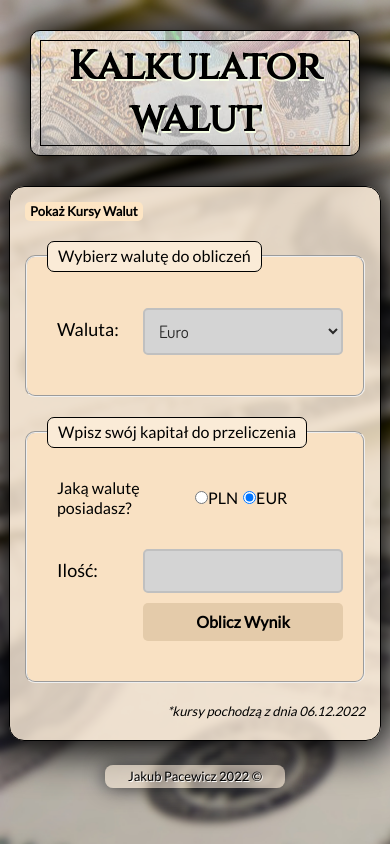
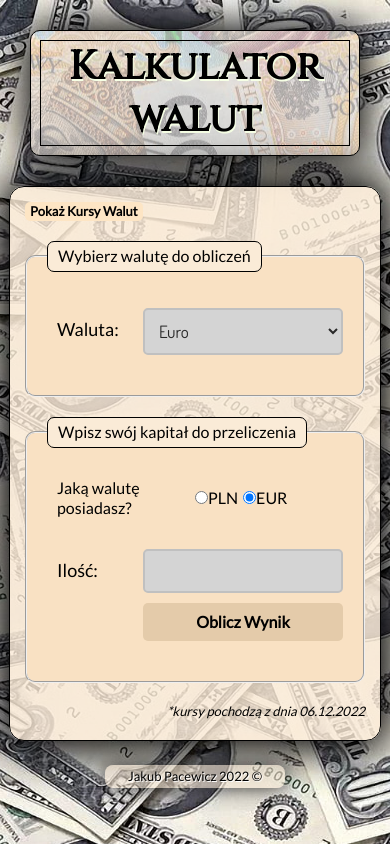
Before and after one commit to pecet3/currencyConverter-react, a React (Create React App) app: page / in a window 390 px wide. Built offline with nearby package versions, Linux system fonts and the light colour scheme.

Commit message:
changed and styled bg for phones

```diff
--- a/src/index.css
+++ b/src/index.css
@@ -18,7 +18,13 @@ body {
   background-image: url('./images/background.jpg');
   background-size:2560px 1440px;
 }
-
+@media (max-width: 768px){
+  body {
+    background-image: url('./images/background_phone.jpg');
+    background-size: 800px 1100px;
+    background-position: 10% 0;
+  }
+}
 #root {
   display:flex;
   flex-direction: column;
```
Also changed, not shown: src/images/background_phone.jpg (added).
